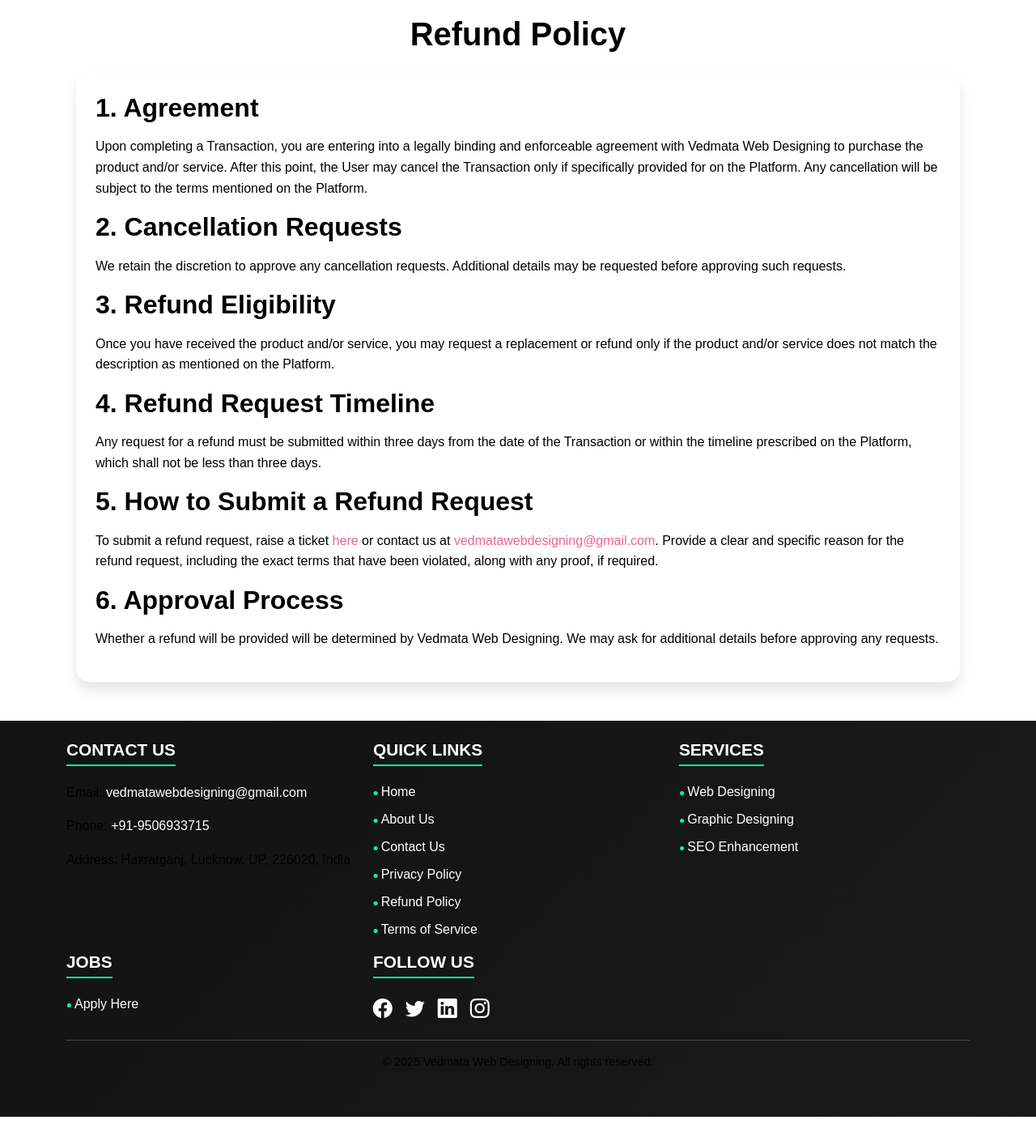
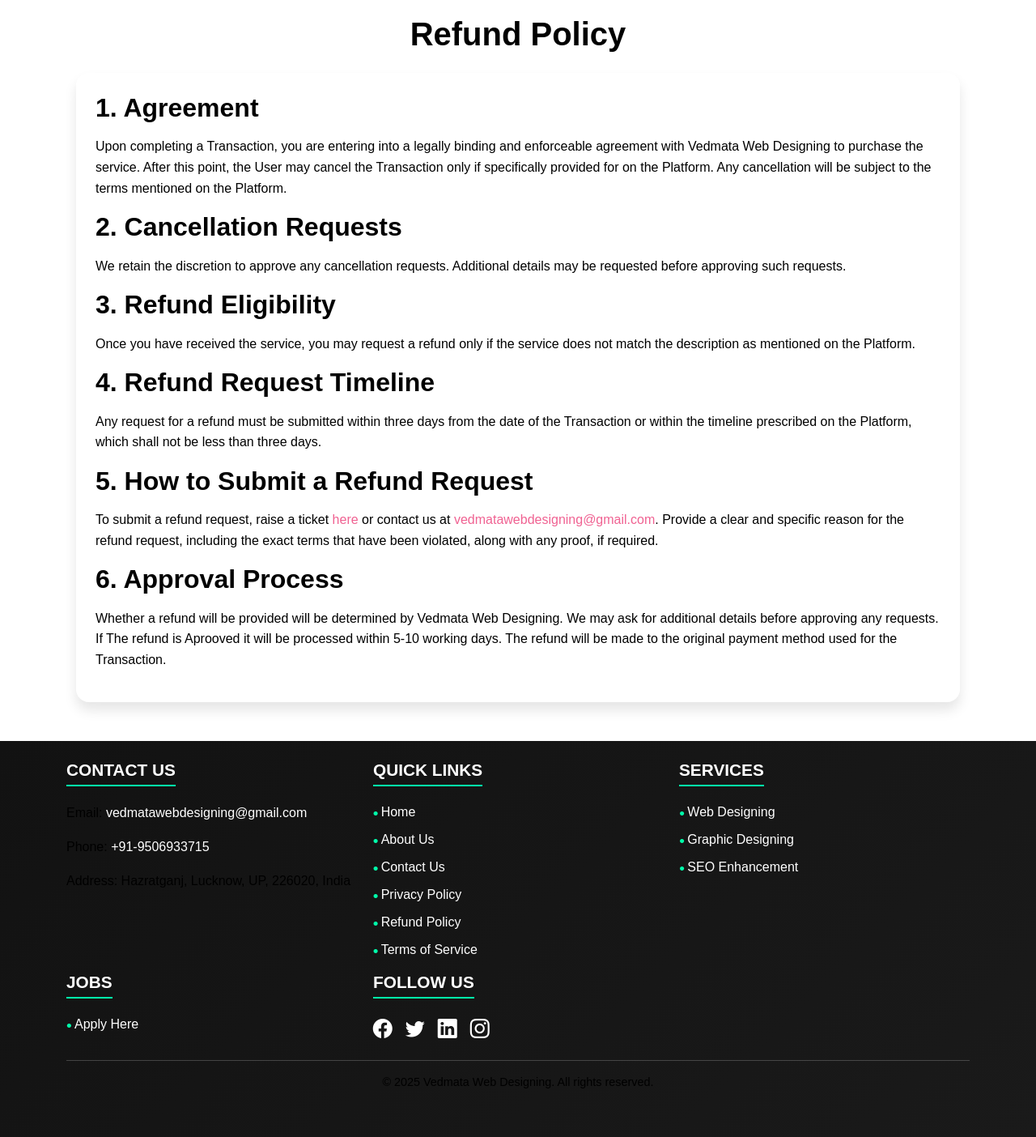
Before and after one commit to divy-mohan/vedmata_web_designing, a Django app: page /refund/ in a window 1280 px wide. Shown: the part 143-1547 px from the top of the page at 81% size. Before the commit the page ends 1522 px from the top, so only its background shows below. Run offline with Django 5.2, Linux system fonts and the light colour scheme.

Commit message:
update in refund

```diff
--- a/templates/home/refund.html
+++ b/templates/home/refund.html
@@ -13,13 +13,13 @@
     <h1 class="text-center mb-4">Refund Policy</h1>
     <div class="backdrop-blur p-4">
         <h2>1. Agreement</h2>
-        <p style="color: black;">Upon completing a Transaction, you are entering into a legally binding and enforceable agreement with Vedmata Web Designing to purchase the product and/or service. After this point, the User may cancel the Transaction only if specifically provided for on the Platform. Any cancellation will be subject to the terms mentioned on the Platform.</p>
+        <p style="color: black;">Upon completing a Transaction, you are entering into a legally binding and enforceable agreement with Vedmata Web Designing to purchase the service. After this point, the User may cancel the Transaction only if specifically provided for on the Platform. Any cancellation will be subject to the terms mentioned on the Platform.</p>
 
         <h2>2. Cancellation Requests</h2>
         <p style="color: black;">We retain the discretion to approve any cancellation requests. Additional details may be requested before approving such requests.</p>
 
         <h2>3. Refund Eligibility</h2>
-        <p style="color: black;">Once you have received the product and/or service, you may request a replacement or refund only if the product and/or service does not match the description as mentioned on the Platform.</p>
+        <p style="color: black;">Once you have received the service, you may request a refund only if the service does not match the description as mentioned on the Platform.</p>
 
         <h2>4. Refund Request Timeline</h2>
         <p style="color: black;">Any request for a refund must be submitted within three days from the date of the Transaction or within the timeline prescribed on the Platform, which shall not be less than three days.</p>
@@ -28,7 +28,9 @@
         <p style="color: black;">To submit a refund request, raise a ticket <a href="mailto:vedmatawebdesigning@gmail.com">here</a> or contact us at <a href="mailto:vedmatawebdesigning@gmail.com">vedmatawebdesigning@gmail.com</a>. Provide a clear and specific reason for the refund request, including the exact terms that have been violated, along with any proof, if required.</p>
 
         <h2>6. Approval Process</h2>
-        <p style="color: black;">Whether a refund will be provided will be determined by Vedmata Web Designing. We may ask for additional details before approving any requests.</p>
+        <p style="color: black;">Whether a refund will be provided will be determined by Vedmata Web Designing. We may ask for additional details before approving any requests.
+            If The refund is Aprooved it will be processed within 5-10 working days. The refund will be made to the original payment method used for the Transaction.</p>
+        </p>
     </div>
 </section>
 {% endblock %}
```
